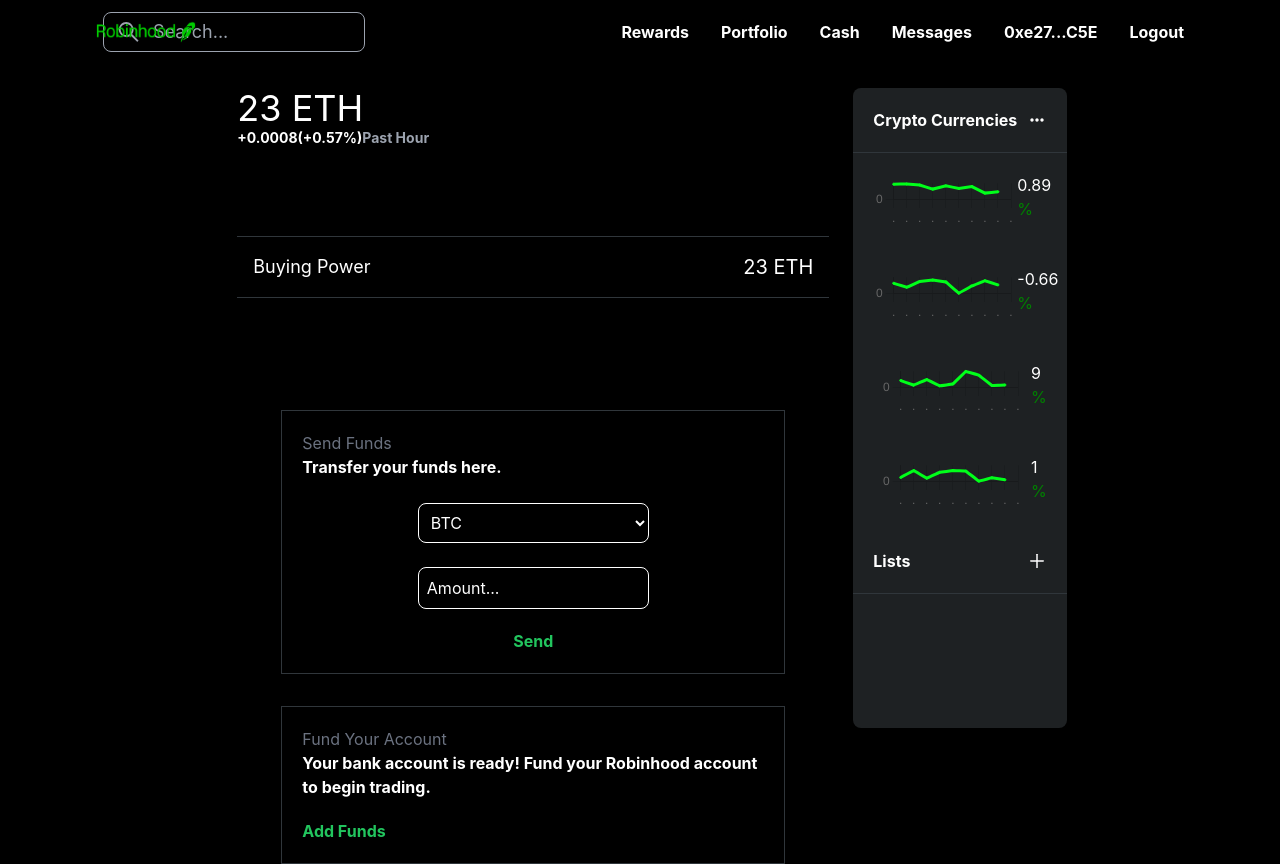
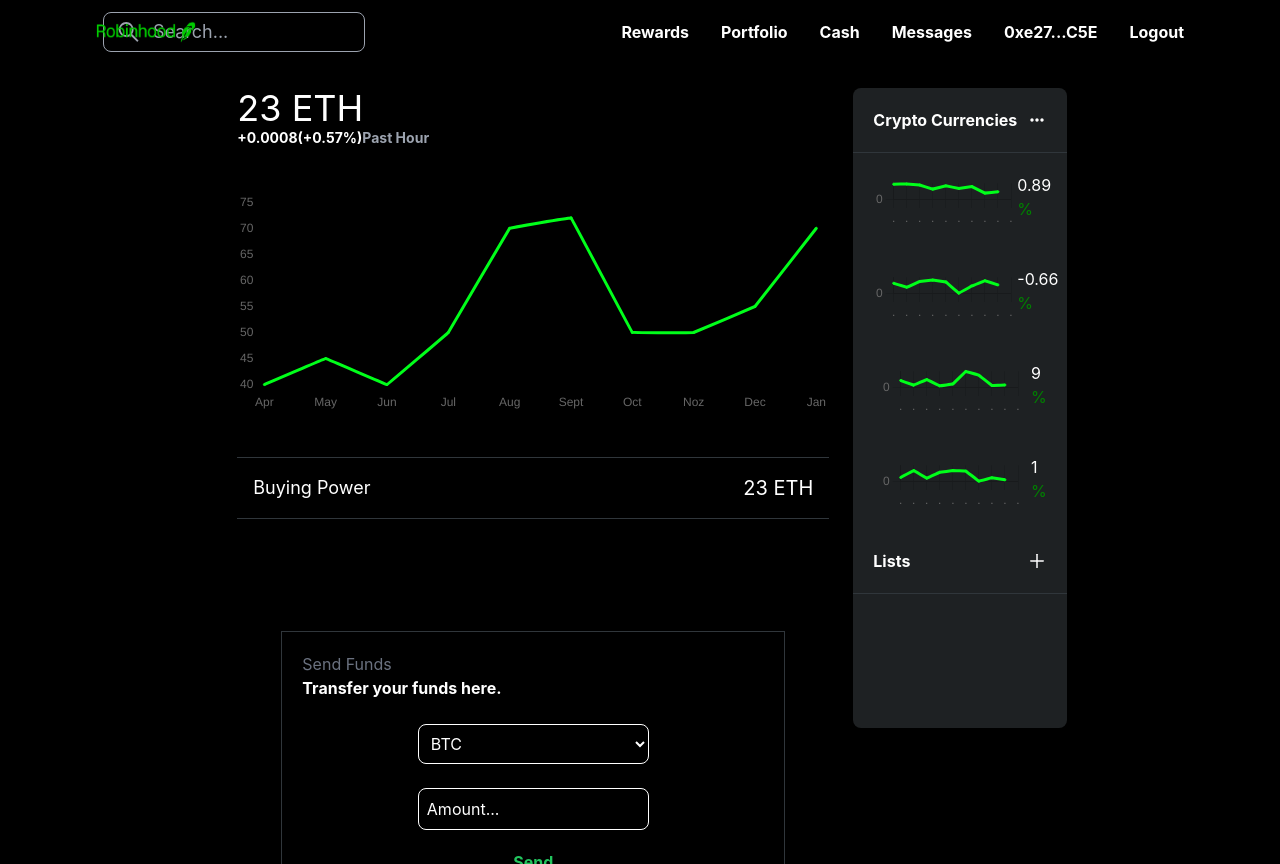
Before and after one commit to gepthecoder/robinhood-blockchain, a Next.js app: page / in a window 1280 px wide. Built offline with nearby package versions, Linux system fonts and the light colour scheme.

Commit message:
$0018: [Frontend] [Notice] [PortfolioChart]: create portfolio chart

```diff
--- /dev/null
+++ b/components/PortfolioChart.js
@@ -0,0 +1,55 @@
+import { Line } from 'react-chartjs-2'
+import Chart from 'chart.js/auto'
+
+const data = {
+  labels: [
+    'Apr',
+    'May',
+    'Jun',
+    'Jul',
+    'Aug',
+    'Sept',
+    'Oct',
+    'Noz',
+    'Dec',
+    'Jan',
+  ],
+  datasets: [
+    {
+      fill: false,
+      lineTension: 0.01,
+      backgroundColor: '#00ff1a',
+      borderColor: '#00ff1a',
+      borderCapStyle: 'butt',
+      borderDash: [],
+      borderDashOffset: 0.0,
+      borderJoinStyle: 'miter',
+      pointBorderColor: '#00ff1a',
+      pointBackgroundColor: '#00ff1a',
+      pointBorderWidth: 1,
+      pointHoverRadius: 5,
+      pointHoverBackgroundColor: '#00ff1a',
+      pointHoverBorderColor: '#00ff1a',
+      pointHoverBorderWidth: 2,
+      pointRadius: 1,
+      pointHitRadius: 10,
+      data: [40, 45, 40, 50, 70, 72, 50, 50, 55, 70],
+    },
+  ],
+}
+
+const options = {
+  plugins: {
+    legend: {
+      display: false,
+    },
+  },
+}
+
+import React from 'react'
+
+const PortfolioChart = () => {
+  return <Line data={data} options={options} width={400} height={150} />
+}
+
+export default PortfolioChart
--- a/pages/index.js
+++ b/pages/index.js
@@ -3,6 +3,7 @@
 import BuyTokens from '../components/BuyTokens'
 import Notice from '../components/Notice'
 import Asset from '../components/Asset'
+import PortfolioChart from '../components/PortfolioChart'
 
 // Icons
 import { BiDotsHorizontalRounded } from 'react-icons/bi'
@@ -51,7 +52,7 @@
           </div>
           <div>
             <div className={styles.chartContainer}>
-              {/* <PortfolioChart /> */}
+              <PortfolioChart />
             </div>
           </div>
           <div className={styles.buyingPowerContainer}>
```
